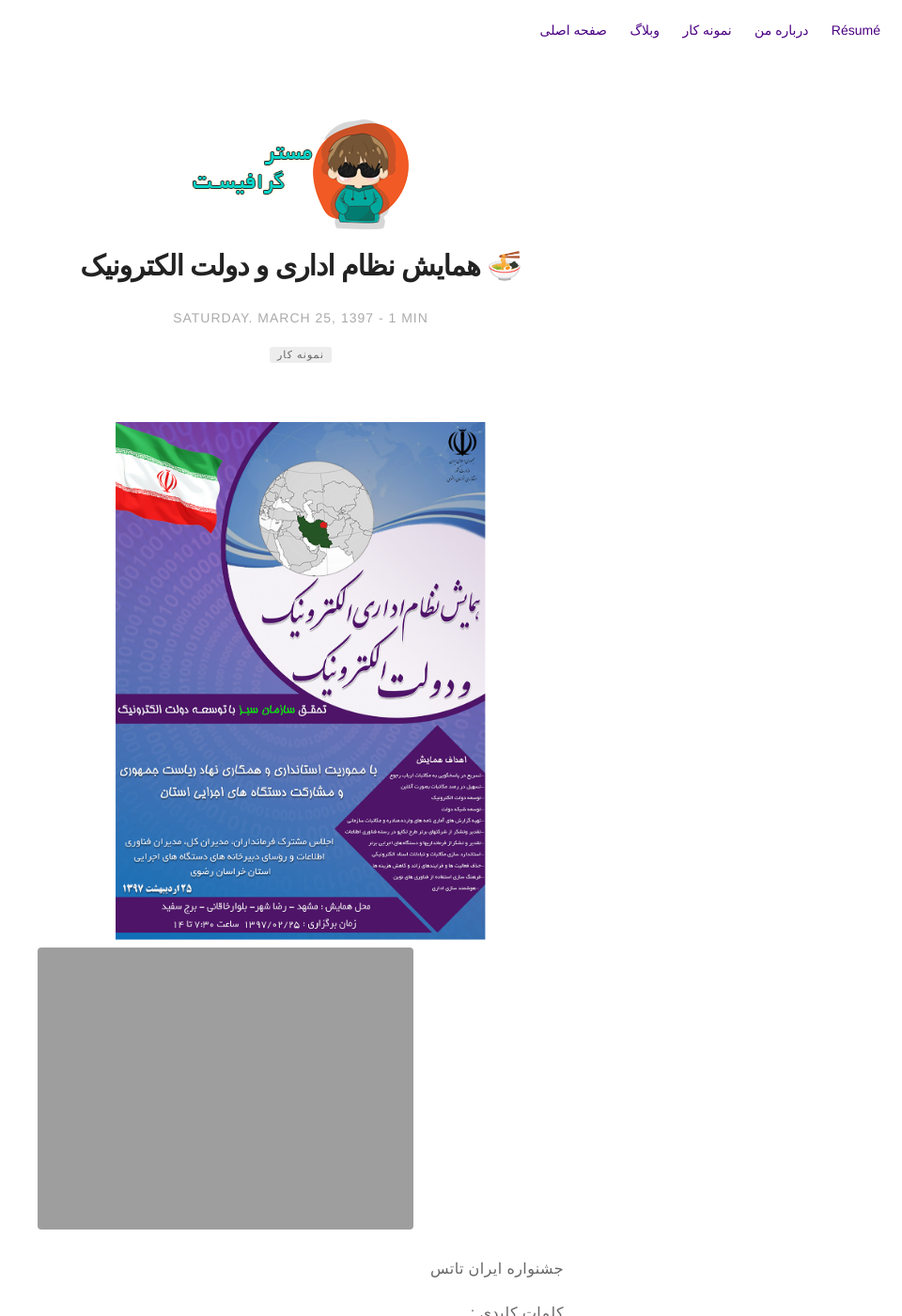
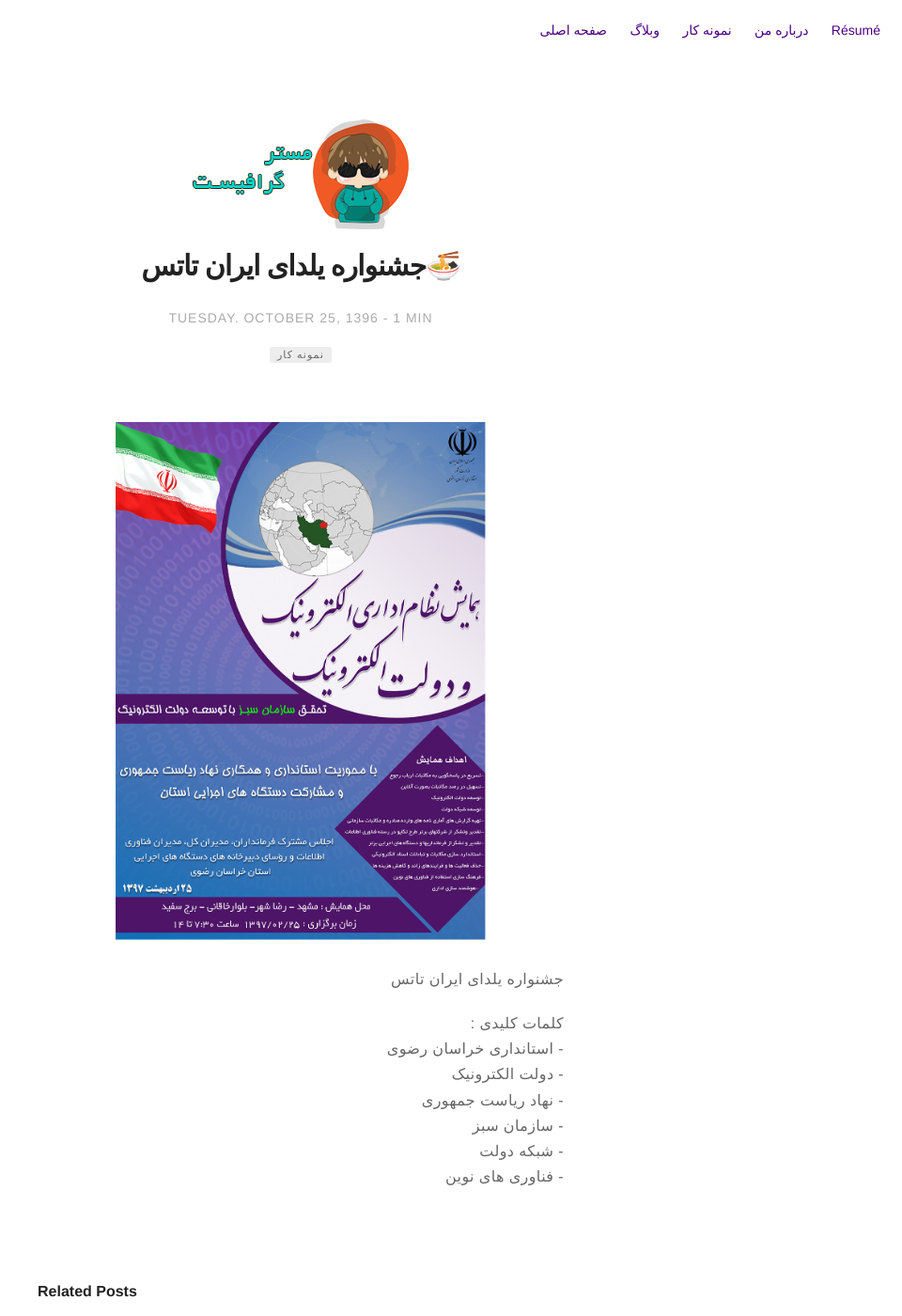
Before and after one commit to yaserkhodadad/yaserkhodadad.github.io, a Jekyll site: the page built from _posts/2016-01-23-Yalda-Iran-Tats.markdown, in a window 1280 px wide and 1400 px high. Shown: the whole window at 94% size, without its empty margins (320-1280 px from the left). Built offline with Jekyll 4.4.1, drawn with Linux system fonts in a browser that asks for light colours; emoji names are drawn with the system emoji font.

Commit message:
Update 2016-01-23-Yalda-Iran-Tats.markdown

```diff
--- a/_posts/2016-01-23-Yalda-Iran-Tats.markdown
+++ b/_posts/2016-01-23-Yalda-Iran-Tats.markdown
@@ -1,7 +1,7 @@
 ---
-title: ":ramen: همایش نظام اداری و دولت الکترونیک"
+title: ":ramen:جشنواره یلدای ایران تاتس "
 layout: post
-date: 1397-03-25 07:30
+date: 1396-10-25 07:30
 tag: نمونه کار
 image: https://yaserkhodadad.github.io/assets/images/tabligh.png
 headerImage: true
@@ -14,10 +14,10 @@ externalLink: false
 ---
 
 ![Screenshot](https://yaserkhodadad.github.io/assets/port/p1.png)
-![Screenshot](https://yaserkhodadad.github.io/assets/port/p2.png)
+
 
 <p style="direction:rtl">
- جشنواره ایران تاتس
+ جشنواره یلدای ایران تاتس
 </p>
 
 <p style="direction:rtl">
```
